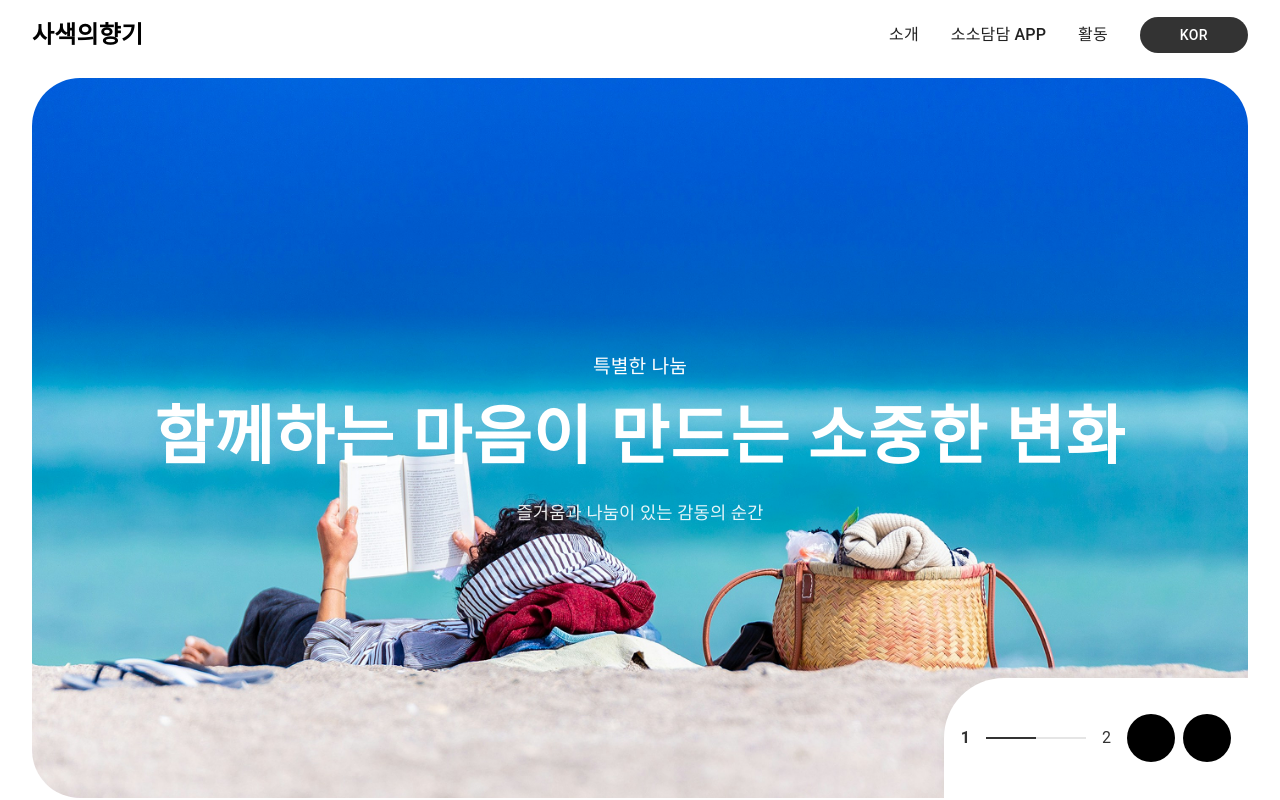
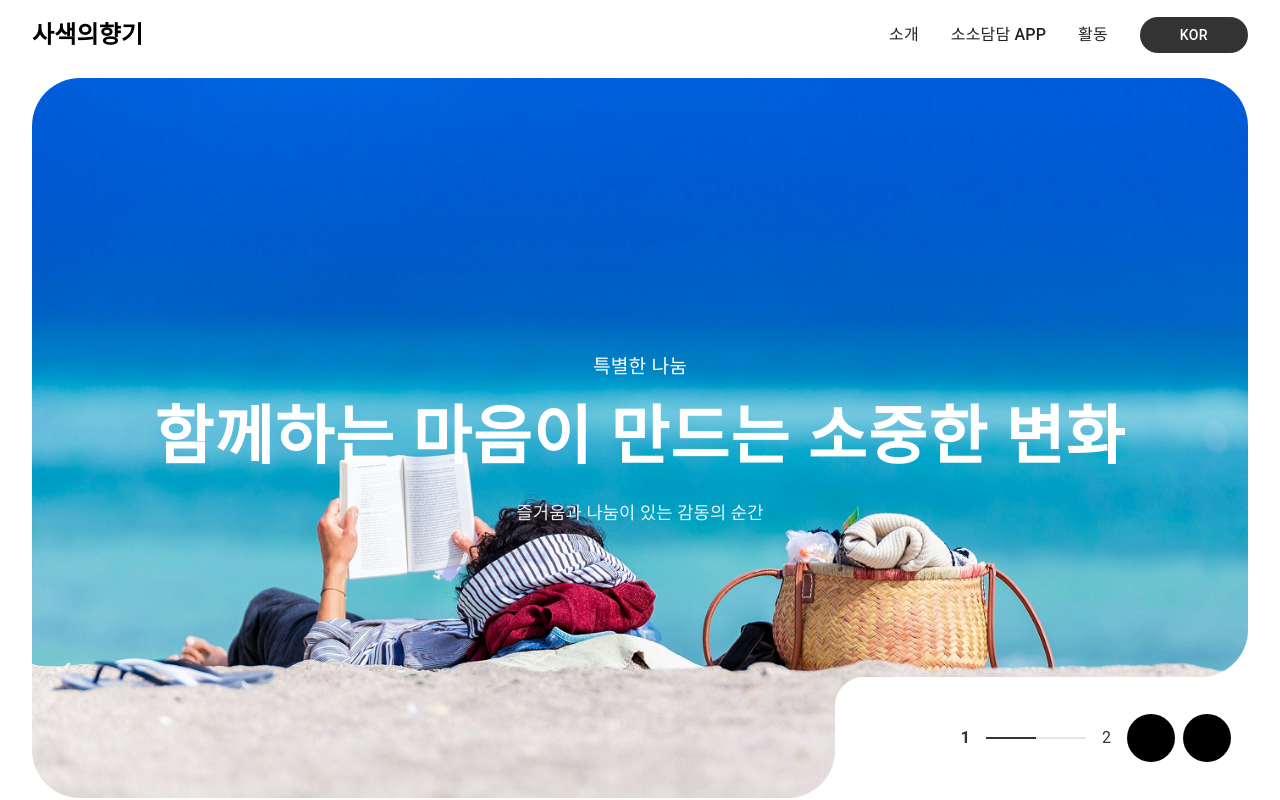
Before and after one commit to Moazam05/ui-test, a React (Vite) app: page / in a window 1280 px wide. Shown: the top 800 px of the page. Built offline with nearby package versions, Linux system fonts and the light colour scheme; some icons are missing.

Commit message:
border set

```diff
--- a/src/views/Home/components/HeroSection.jsx
+++ b/src/views/Home/components/HeroSection.jsx
@@ -4,7 +4,7 @@ import ArrowBackIcon from "@mui/icons-material/ArrowBack";
 import ArrowForwardIcon from "@mui/icons-material/ArrowForward";
 import { HeroImg } from "../../../assets/images/index";
 
-// Sample carousel data - you can replace this with your actual data
+// Sample carousel data
 const carouselData = [
   {
     id: 1,
@@ -67,6 +67,24 @@ const HeroSection = () => {
               backgroundImage: `url(${slide.image})`,
               backgroundSize: "cover",
               backgroundPosition: "center",
+              // Inverted border mask
+              "--r": { xs: "24px", md: "48px" }, // Match carousel borderRadius
+              "--s": "30px", // Inner curve size
+              "--x": { xs: "50px", md: "335px" }, // Horizontal offset to clear navigation
+              "--y": { xs: "45px", md: "43px" }, // Vertical offset to clear navigation
+              "--_m":
+                "/calc(2*var(--r)) calc(2*var(--r)) radial-gradient(#000 70%, #0000 72%)",
+              "--_g":
+                "conic-gradient(from 90deg at calc(100% - var(--r)) calc(100% - var(--r)), #0000 25%, #000 0)",
+              "--_d": "calc(var(--s) + var(--r))",
+              mask: [
+                "calc(100% - var(--_d) - var(--x)) 100% var(--_m)",
+                "100% calc(100% - var(--_d) - var(--y)) var(--_m)",
+                "radial-gradient(var(--s) at 100% 100%, #0000 99%, #000 calc(100% + 1px)) calc(-1*var(--r) - var(--x)) calc(-1*var(--r) - var(--y))",
+                "var(--_g) calc(-1*var(--_d) - var(--x)) 0",
+                "var(--_g) 0 calc(-1*var(--_d) - var(--y))",
+              ].join(", "),
+              maskRepeat: "no-repeat",
               "&::before": {
                 content: '""',
                 position: "absolute",
@@ -137,7 +155,6 @@ const HeroSection = () => {
       </Box>
 
       {/* Curved Navigation Controls Container */}
-
       <Box
         sx={{
           position: "absolute",
@@ -148,11 +165,10 @@ const HeroSection = () => {
           bgcolor: "white",
           zIndex: 10,
           borderTopLeftRadius: { xs: 40, md: 60 },
-          //   borderBottomLeftRadius: { xs: 40, md: 30 },
           display: "flex",
           alignItems: "center",
           justifyContent: "center",
-          boxShadow: "0px -4px 10px rgba(0, 0, 0, 0.05)",
+          // boxShadow: "0px -4px 10px rgba(0, 0, 0, 0.05)",
         }}
       >
         <Stack direction="row" spacing={2} alignItems="center">
```
